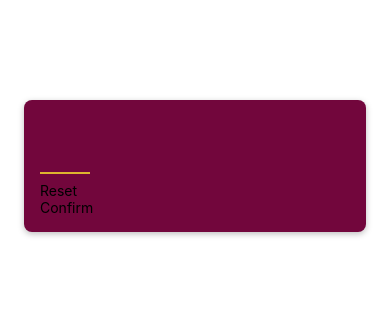
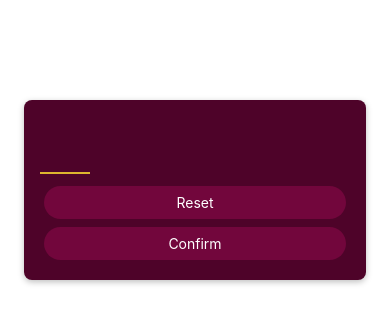
Before and after one commit to AldonIsenberg11/react-native-number-guess, a React Native app: screen / in a window 390 px wide. Shown: the top 324 px of the page. Built offline with nearby package versions, Linux system fonts and the light colour scheme.

Commit message:
add visual feedback to buttons on pressed

```diff
--- a/components/PrimaryButton.js
+++ b/components/PrimaryButton.js
@@ -1,11 +1,44 @@
-import { Text, View } from "react-native";
+import { Pressable, StyleSheet, Text, View } from "react-native";
 
 function PrimaryButton({ children }) {
+    function pressHandler() {
+        console.log('Button pressed');
+    }
+
     return (
-        <View>
-            <Text>{children}</Text>
+        <View style={styles.buttonOuterContainer} >
+            <Pressable
+                style={({ pressed }) => pressed
+                    ? [styles.buttonInnerContainer, styles.pressed]
+                    : styles.buttonInnerContainer}
+                onPress={pressHandler}
+                android_ripple={{color: '#640233'}}
+            >
+                <Text style={styles.buttonText} >{children}</Text>
+            </Pressable>
         </View>
     )
 }
 
 export default PrimaryButton;
+
+const styles = StyleSheet.create({
+    buttonOuterContainer: {
+        borderRadius: 28,
+        margin: 4,
+        overflow: 'hidden',
+    },
+    buttonInnerContainer: {
+        backgroundColor: '#72063c',
+        paddingVertical: 8,
+        paddingHorizontal: 16,
+        elevation: 2, // android (used for shadow)
+    },
+    buttonText: {
+        color: 'white',
+        textAlign: 'center'
+    },
+    pressed: {
+        opacity: 0.75,
+    }
+})
--- a/screens/StartGameScreen.js
+++ b/screens/StartGameScreen.js
@@ -25,7 +25,7 @@
         marginTop: 100,
         marginHorizontal: 24,
         padding: 16,
-        backgroundColor: '#72063c',
+        backgroundColor: '#4e0329',
         borderRadius: 8,
         elevation: 4, // android (used for shadow)
         shadowColor: 'black', // ios
```
